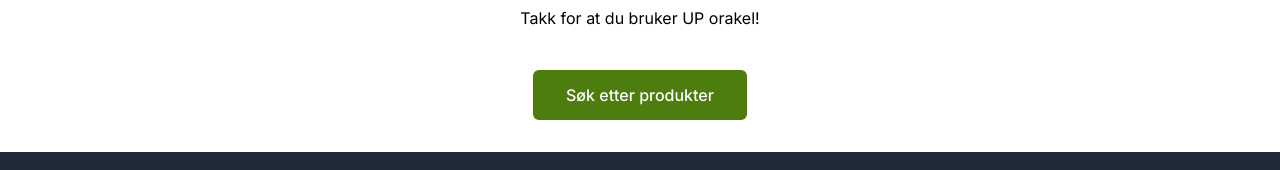
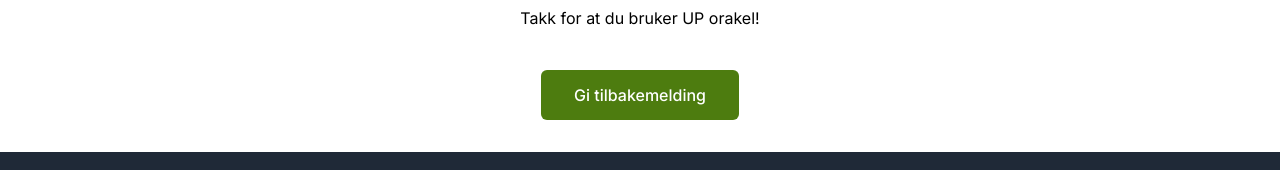
Before and after one commit to Matoppslaget/veivisern-frontend, a Next.js app: page /about in a window 1280 px wide. Shown: the part 753-923 px from the top of the page. Built offline with nearby package versions, Linux system fonts and the light colour scheme.

Commit message:
fix button text/href

```diff
--- a/components/common/VeivisernButton.tsx
+++ b/components/common/VeivisernButton.tsx
@@ -6,10 +6,10 @@ interface VeivisernButtonProps {
 export default function VeivisernButton({ buttonText, buttonHref }: VeivisernButtonProps) {
     return (
         <a
-            href="/search"
+            href={buttonHref}
             className="mt-5 inline-block rounded-md border border-transparent bg-lime-700 px-8 py-3 text-center font-medium text-white hover:bg-lime-600"
         >
-            Søk etter produkter
+            {buttonText}
         </a>
     )
 }
```
